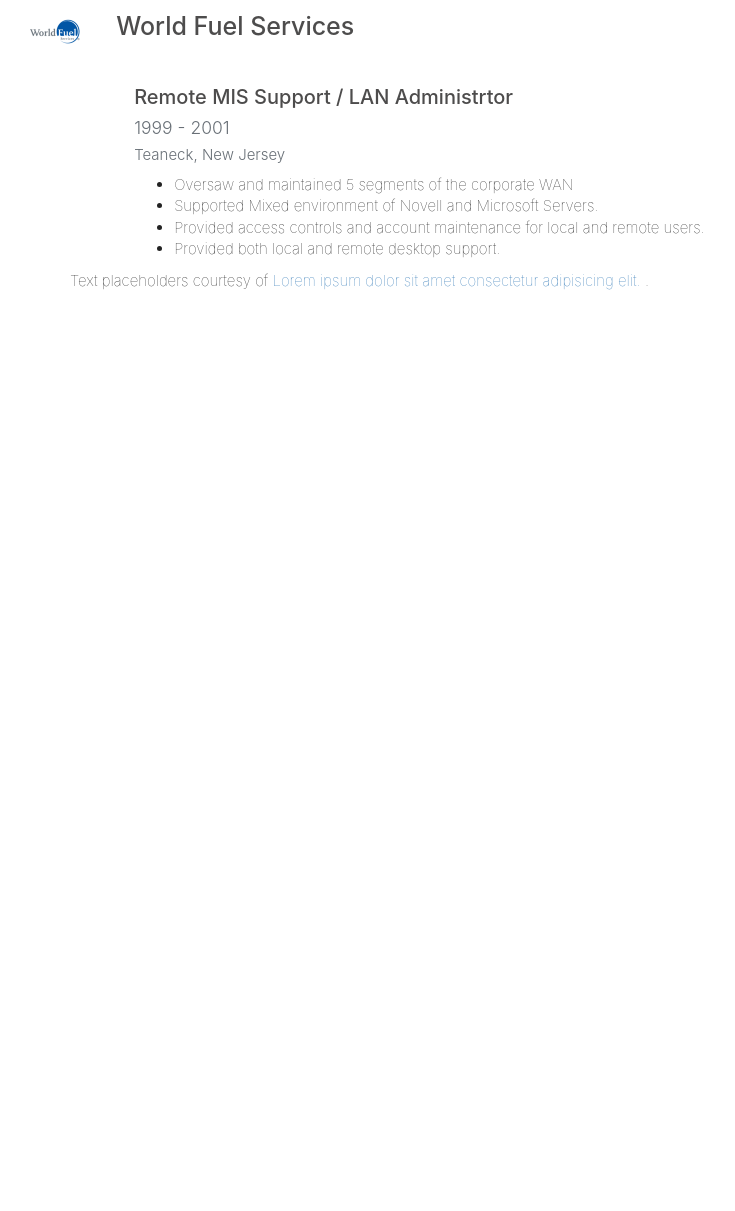
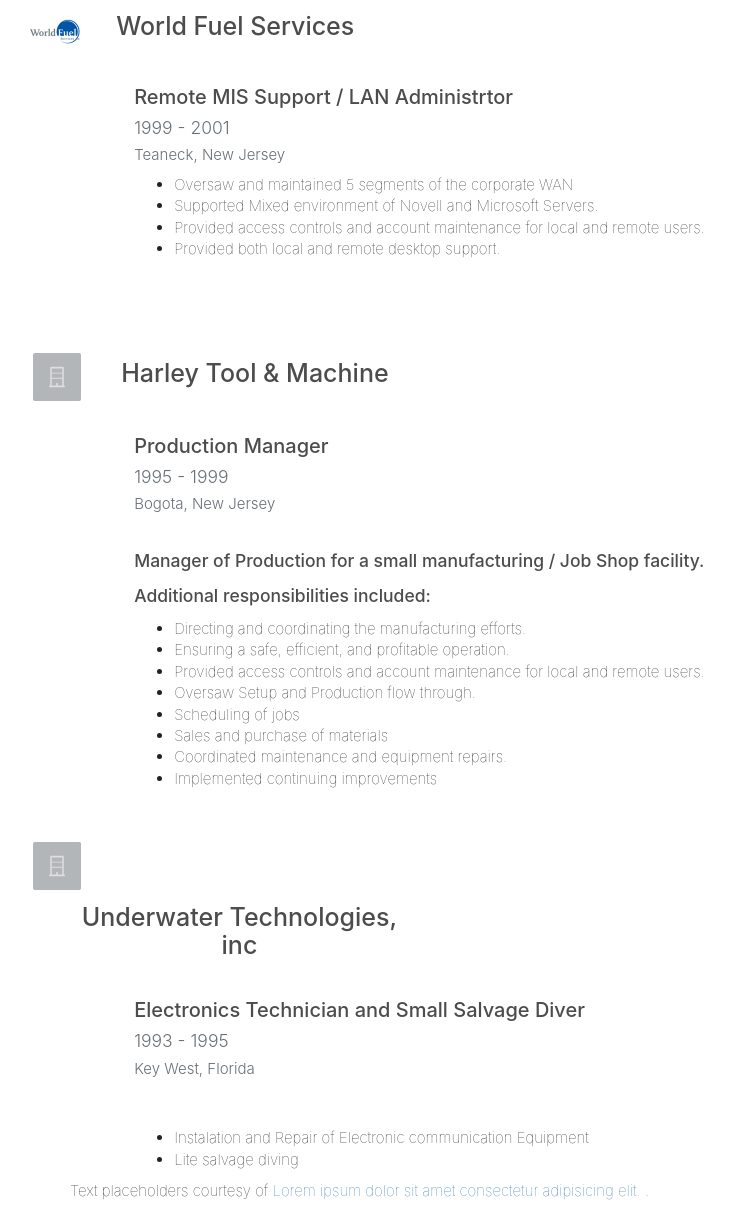
Before and after one commit to chip-edw/chip-edwards-website, a website: page resume.html in a window 1280 px wide. Shown: the part 2763-3974 px from the top of the page, without its empty margins (0-735 px from the left). Before the commit the page ends 3064 px from the top, so only its background shows below. Drawn offline with Linux system fonts and the light colour scheme.

Commit message:
Continued updates

```diff
--- a/resume.html
+++ b/resume.html
@@ -367,7 +367,8 @@
             <div class="title1">
                 <div
                     class="row xx-top-padding  col-lg-4 col-lg-offset-0 col-md-4 col-md-offset-0 col-sm-4 col-sm-offset-0 col-xs-4 col-xs-offset-0">
-                    <img id="cw" style="display: inline" src="bootstrap/img/wf.png" width="50" height="50" class="img-responsive">
+                    <img id="cw" style="display: inline" src="bootstrap/img/wf.png" width="50" height="50"
+                        class="img-responsive">
                     <h4 class="col-lg-offset-1 text-center"> World Fuel Services </h4>
                 </div>
             </div>
@@ -396,11 +397,105 @@
                     <li>
                         Provided both local and remote desktop support.
                     </li>
+                    <br><br>
 
                 </ul>
 
 
             </div>
+
+
+            <div class="title1">
+                <div
+                    class="row xx-top-padding  col-lg-4 col-lg-offset-0 col-md-4 col-md-offset-0 col-sm-4 col-sm-offset-0 col-xs-4 col-xs-offset-0">
+                    <img id="cw" style="display: inline" src="bootstrap/img/blankCo.png" class="img-responsive">
+                    <h4 class="col-lg-offset-1 text-center"> Harley Tool & Machine </h4>
+                </div>
+            </div>
+
+            <div
+                class="row x-top-padding col-lg-12 col-lg-offset-1 col-md-4 col-md-offset-1 col-sm-4 col-sm-offset-1 col-xs-4 col-xs-offset-1">
+                <h4 class="jTitle"> Production Manager </h4>
+                <h4 class="jDate"> 1995 - 1999 </h4>
+                <h4 class="jLocation"> Bogota, New Jersey </h4>
+            </div>
+
+
+            <div
+                class="row col-lg-12 col-lg-offset-1 col-md-12 col-md-offset-1 col-sm-12 col-sm-offset-1 col-xs-12 col-xs-offset-1">
+
+                <div>
+                    <p class="jDescript-md"> <br>
+                        Manager of Production for a small manufacturing / Job Shop facility.
+                    </p>
+                </div>
+
+                <p class="jDescript-normal">Additional responsibilities included:</p>
+
+                <ul>
+                    <li>
+                        Directing and coordinating the manufacturing efforts.
+                    </li>
+                    <li>
+                        Ensuring a safe, efficient, and profitable operation.
+                    <li>
+                        Provided access controls and account maintenance for local and remote users.
+                    </li>
+                    <li>
+                        Oversaw Setup and Production flow through.
+                    </li>
+                    <li>
+                        Scheduling of jobs
+                    </li>
+
+                    <li>
+                        Sales and purchase of materials
+                    </li>
+
+                    <li>
+                        Coordinated maintenance and equipment repairs.
+                    </li>
+
+                    <li>
+                        Implemented continuing improvements
+                    </li>
+
+                </ul>
+
+
+            </div>
+
+
+            <div class="title1">
+                <div
+                    class="row xx-top-padding  col-lg-4 col-lg-offset-0 col-md-4 col-md-offset-0 col-sm-4 col-sm-offset-0 col-xs-4 col-xs-offset-0">
+                    <img id="cw" style="display: inline" src="bootstrap/img/blankCo.png" class="img-responsive">
+                    <h4 class="col-lg-offset-1 text-center"> Underwater Technologies, inc </h4>
+                </div>
+            </div>
+
+            <div
+                class="row x-top-padding col-lg-12 col-lg-offset-1 col-md-4 col-md-offset-1 col-sm-4 col-sm-offset-1 col-xs-4 col-xs-offset-1">
+                <h4 class="jTitle"> Electronics Technician and Small Salvage Diver</h4>
+                <h4 class="jDate"> 1993 - 1995 </h4>
+                <h4 class="jLocation"> Key West, Florida </h4>
+
+           </div>
+
+            <div class="row xx-top-padding col-lg-12 col-lg-offset-1 col-md-12 col-md-offset-1 col-sm-12 col-sm-offset-1 col-xs-12 col-xs-offset-1">
+
+                <ul>
+                    <li>
+                        Instalation and Repair of Electronic communication Equipment
+                    </li>
+
+                    <li>
+                        Lite salvage diving
+                    </li>
+                </ul>
+
+            </div>div>
+
 
 
 
```
Lines whose indentation alone changed are shown as unchanged.
